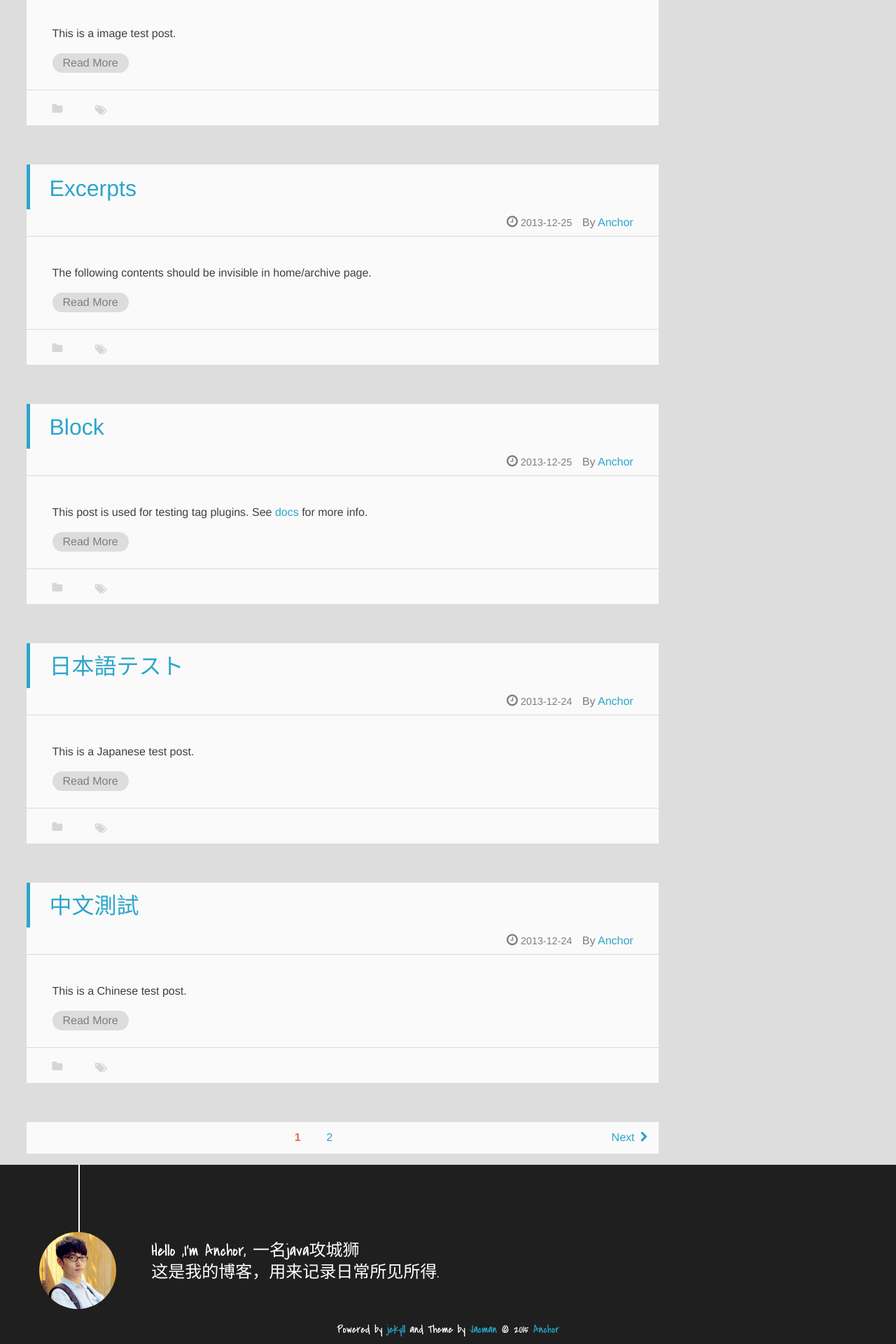
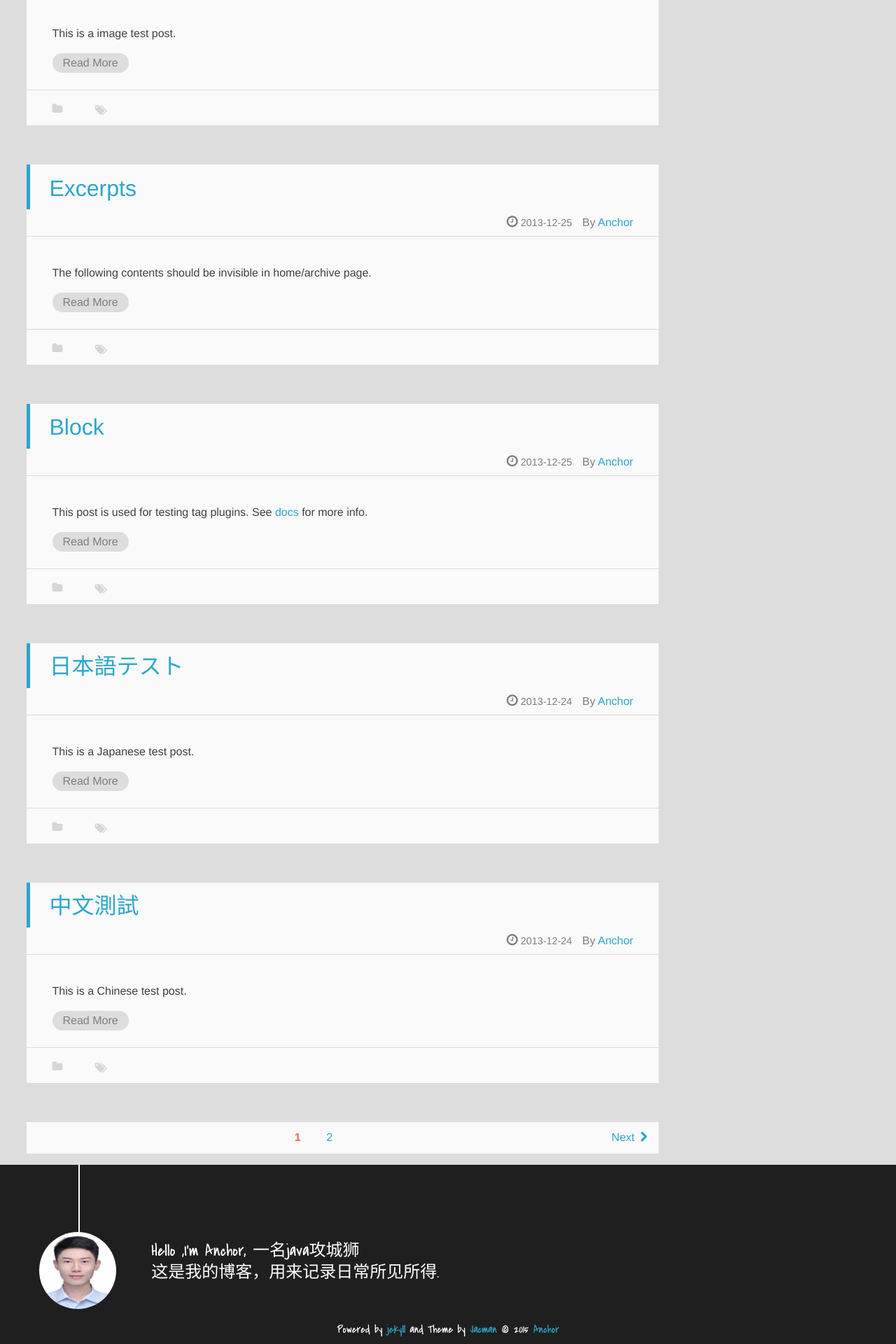
Before and after one commit to memorate/memorate.github.io, a Jekyll site: the page built from index.html, in a window 1280 px wide. Shown: the part 1999-3919 px from the top of the page at 70% size. Built offline with Jekyll 4.4.1, drawn with Linux system fonts in a browser that asks for light colours; emoji names are drawn with the system emoji font; formulas are drawn with MathJax 3; the list of posts is cut into pages by our own code.

Commit message:
latest code update on 2019-09-27 11:15

```diff
--- a/assets/css/style.css
+++ b/assets/css/style.css
@@ -2187,7 +2187,7 @@ footer {
     width: 6.875em;
     height: 6.875em;
     margin: 0 auto;
-    background: no-repeat url("../img/author.jpg") left top;
+    background: no-repeat url("../img/myown.jpg") left top;
     -webkit-background-size: 6.875em 6.875em;
     -moz-background-size: 6.875em 6.875em;
     background-size: 6.875em 6.875em;
```
